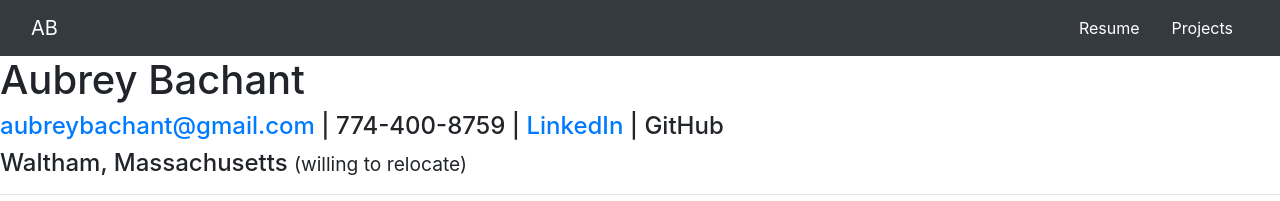
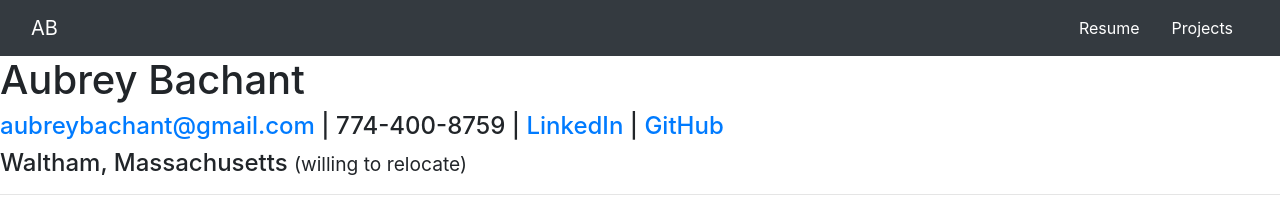
Before and after one commit to abachant/abachant.github.io, a React (Create React App) app: page /resume in a window 1280 px wide. Shown: the top 201 px of the page. Built offline with nearby package versions, Linux system fonts and the light colour scheme.

Commit message:
Add scrolling for <App/>'s overflow-x

```diff
--- a/src/components/resume.js
+++ b/src/components/resume.js
@@ -6,7 +6,7 @@ function Resume() {
     <div>
         <div>
             <h1>Aubrey Bachant</h1>
-            <h4><a href="mailto:aubreybachant@gmail.com">aubreybachant@gmail.com</a> | 774-400-8759 | <a href="https://www.linkedin.com/in/aubrey-bachant-36bb77115/">LinkedIn</a> | <a hr  ef="https://github.com/abachant">GitHub</a></h4>
+            <h4><a href="mailto:aubreybachant@gmail.com">aubreybachant@gmail.com</a> | 774-400-8759 | <a href="https://www.linkedin.com/in/aubrey-bachant-36bb77115/">LinkedIn</a> | <a href="https://github.com/abachant">GitHub</a></h4>
             <h4>Waltham, Massachusetts <small>(willing to relocate)</small></h4>
         </div>
             <hr />
--- a/src/index.css
+++ b/src/index.css
@@ -37,6 +37,7 @@ html {
   height: 100vh;
   display: flex;
   flex-direction: column;
+  overflow-x: auto;
 }
 
 .global-footer {
```
